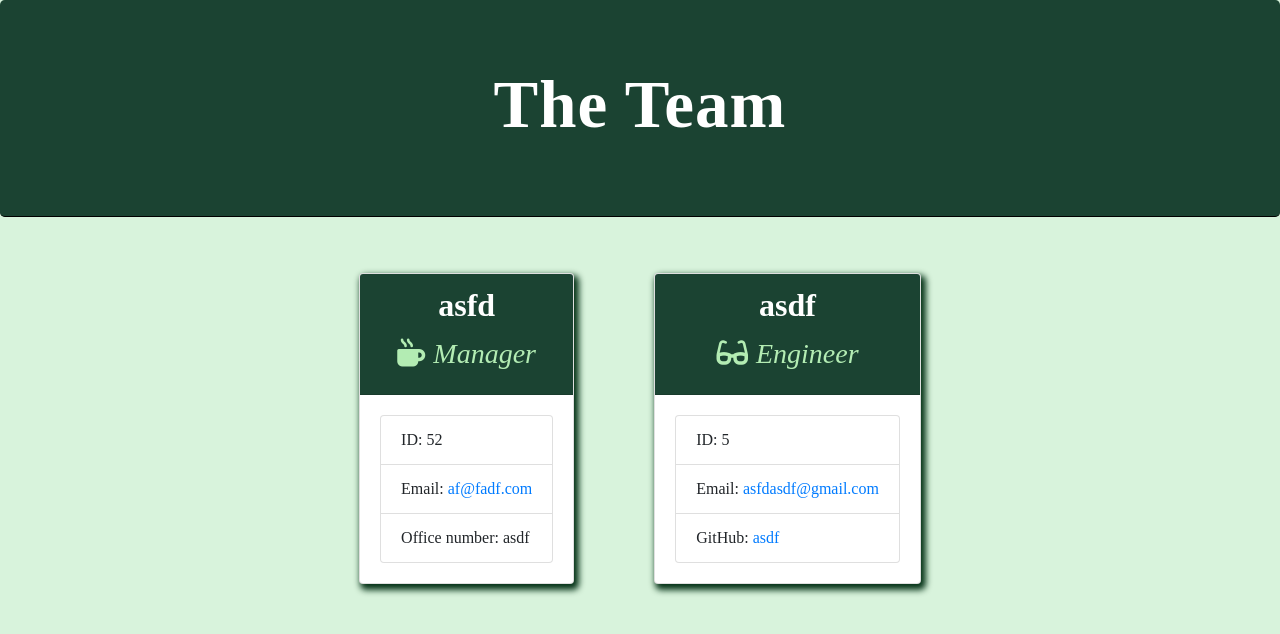
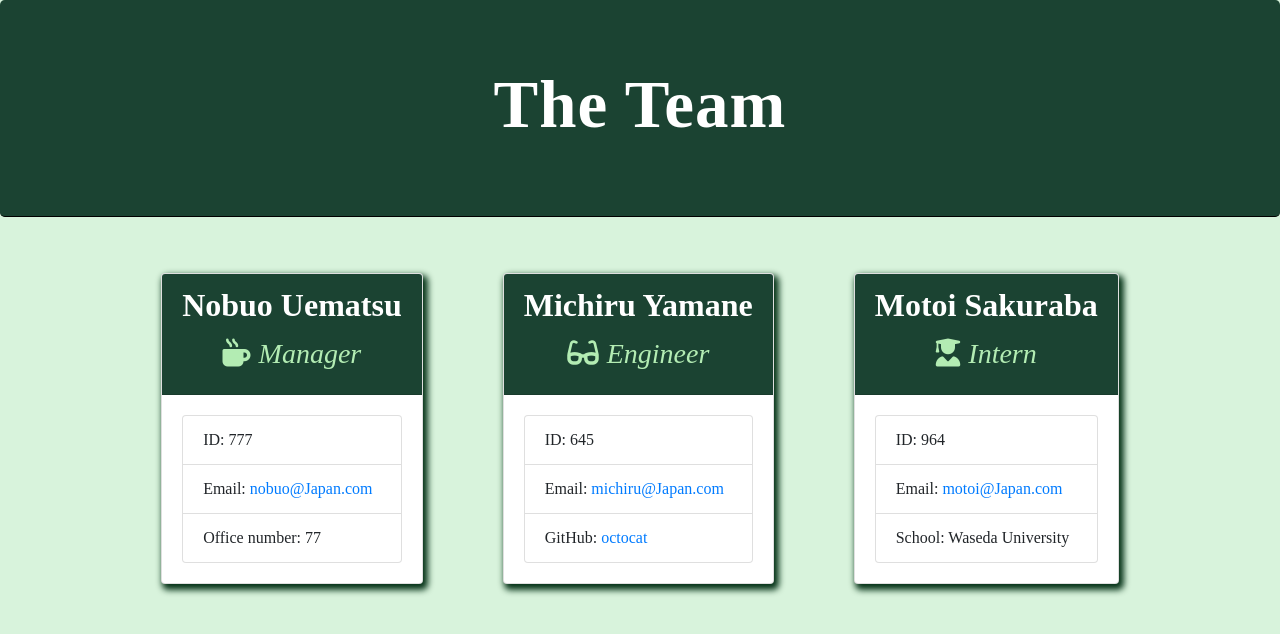
Before and after one commit to Mully7773/Team-Profile-Generator, a website: page dist/index.html in a window 1280 px wide. Drawn offline with nearby package versions, Linux system fonts and the light colour scheme.

```diff
--- a/dist/index.html
+++ b/dist/index.html
@@ -30,28 +30,42 @@
 
         <div class="card employee-card">
         <div class="card-header">
-            <h2 class="card-title">asfd</h2>
+            <h2 class="card-title">Nobuo Uematsu</h2>
             <h3 class="card-title"><i class="fas fa-mug-hot mr-2"></i>Manager</h3>
         </div>
         <div class="card-body">
             <ul class="list-group">
-                <li class="list-group-item">ID: 52</li>
-                <li class="list-group-item">Email: <a href="mailto:af@fadf.com">af@fadf.com</a></li>
-                <li class="list-group-item">Office number: asdf</li>
+                <li class="list-group-item">ID: 777</li>
+                <li class="list-group-item">Email: <a href="mailto:nobuo@Japan.com">nobuo@Japan.com</a></li>
+                <li class="list-group-item">Office number: 77</li>
             </ul>
         </div>
     </div>
 
         <div class="card employee-card">
     <div class="card-header">
-        <h2 class="card-title">asdf</h2>
+        <h2 class="card-title">Michiru Yamane</h2>
         <h3 class="card-title"><i class="fas fa-glasses mr-2"></i>Engineer</h3>
     </div>
     <div class="card-body">
         <ul class="list-group">
-            <li class="list-group-item">ID: 5</li>
-            <li class="list-group-item">Email: <a href="mailto:asfdasdf@gmail.com">asfdasdf@gmail.com</a></li>
-            <li class="list-group-item">GitHub: <a href="https://github.com/asdf" target="_blank" rel="noopener noreferrer">asdf</a></li>
+            <li class="list-group-item">ID: 645</li>
+            <li class="list-group-item">Email: <a href="mailto:michiru@Japan.com">michiru@Japan.com</a></li>
+            <li class="list-group-item">GitHub: <a href="https://github.com/octocat" target="_blank" rel="noopener noreferrer">octocat</a></li>
+        </ul>
+    </div>
+</div>
+
+        <div class="card employee-card">
+    <div class="card-header">
+        <h2 class="card-title">Motoi Sakuraba</h2>
+        <h3 class="card-title"><i class="fas fa-user-graduate mr-2"></i>Intern</h3>
+    </div>
+    <div class="card-body">
+        <ul class="list-group">
+            <li class="list-group-item">ID: 964</li>
+            <li class="list-group-item">Email: <a href="mailto:motoi@Japan.com">motoi@Japan.com</a></li>
+            <li class="list-group-item">School: Waseda University</li>
         </ul>
     </div>
 </div>
```
Also changed, not shown: README.md, assets/S0.png (added).
